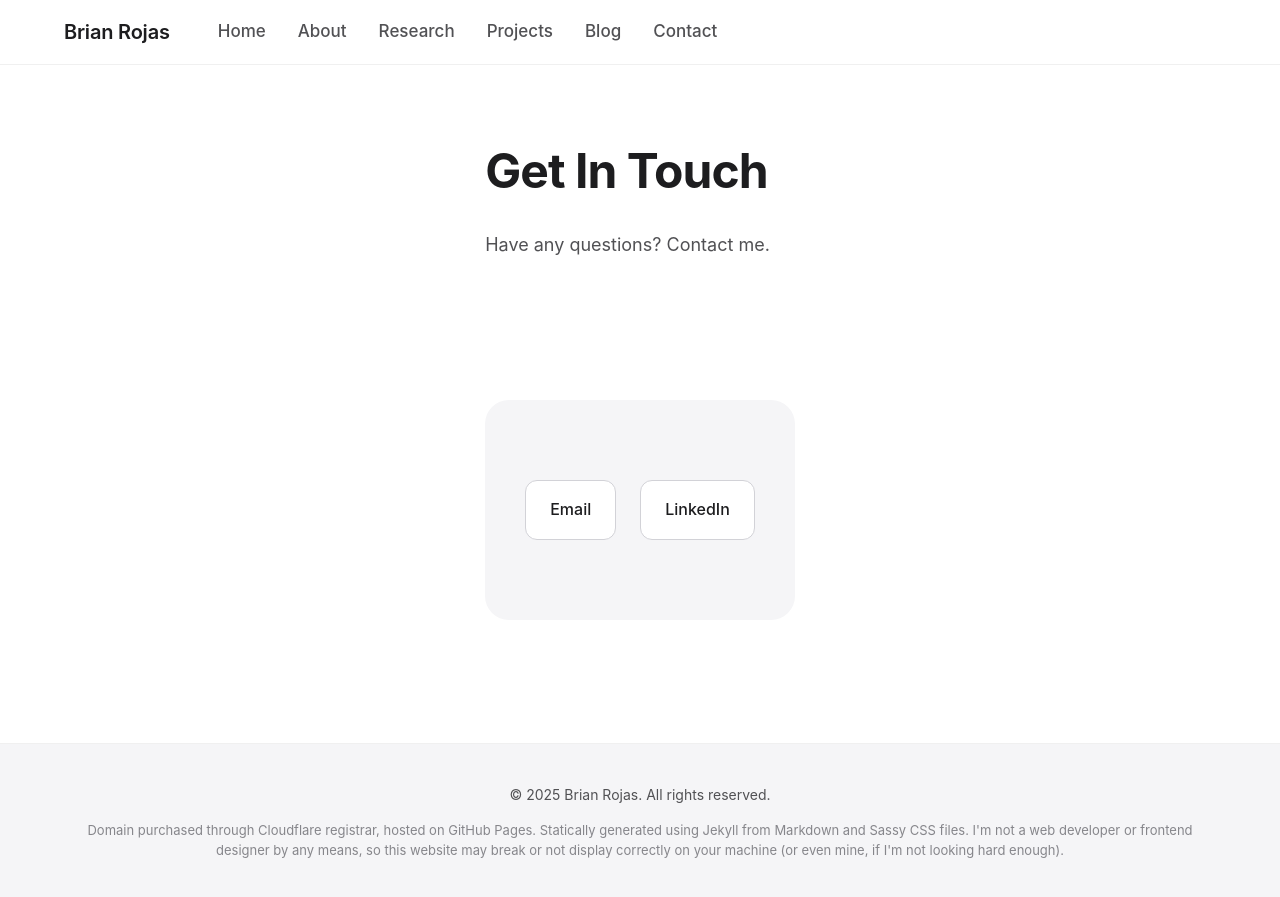
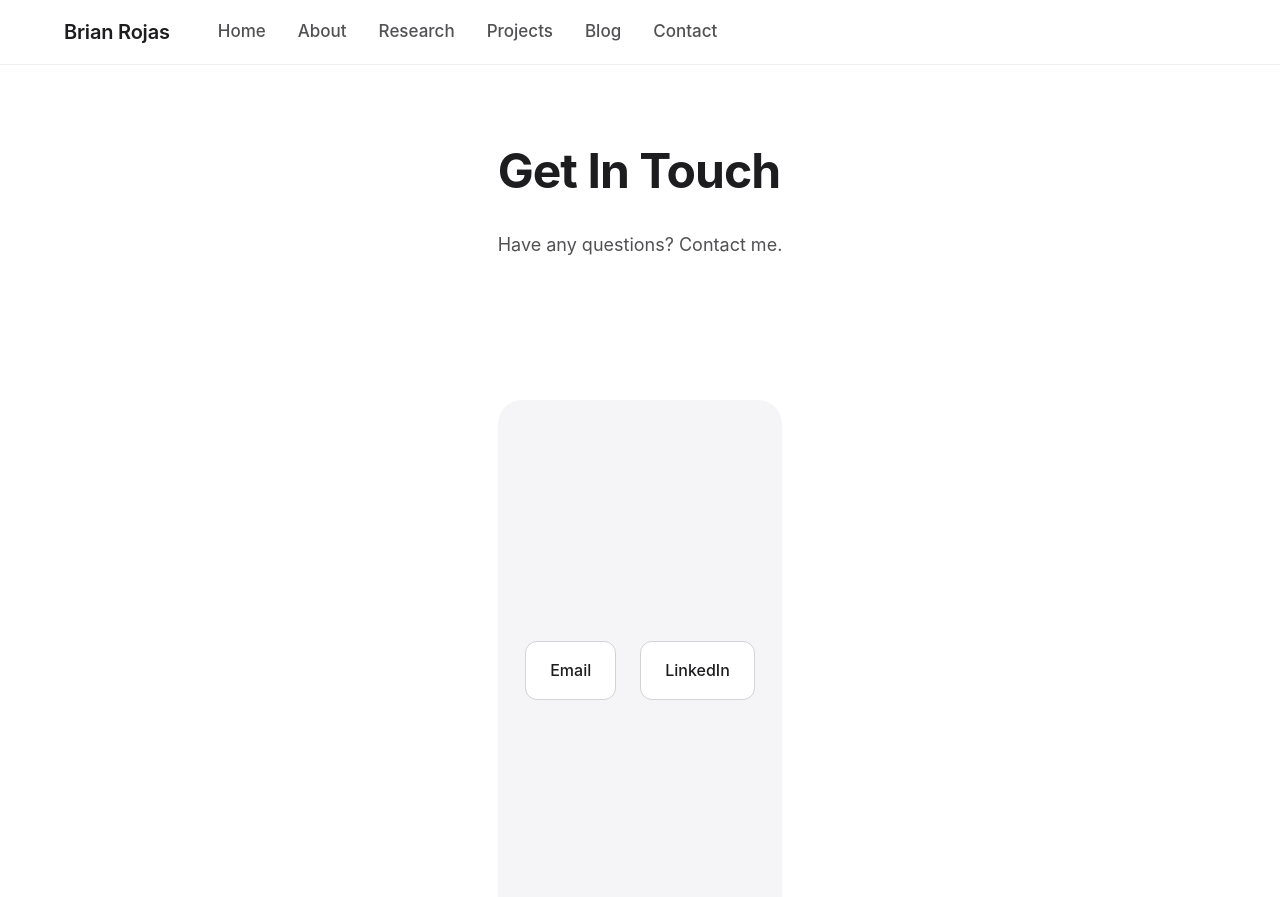
Before and after one commit to brianrojrc/brianrojrc.github.io, a Jekyll site: the page built from contact.md, in a window 1280 px wide and 900 px high. Shown: the top 897 px of the window. Built offline with Jekyll 4.4.1, drawn with Linux system fonts in a browser that asks for light colours.

Commit message:
Update style.scss

```diff
--- a/assets/css/style.scss
+++ b/assets/css/style.scss
@@ -1053,3 +1053,70 @@ footer p:last-child {
         font-size: 16px;
     }
 }
+
+/* Contact page alignment fix - replace existing contact styles */
+.contact-section {
+    display: flex;
+    justify-content: center;
+    align-items: center;
+    min-height: 60vh;
+    margin: 0;
+    padding: 0;
+}
+
+.contact-section h2 {
+    font-size: 32px;
+    font-weight: 700;
+    margin-bottom: 16px;
+    color: var(--text);
+    text-align: center;
+}
+
+.contact-section p {
+    font-size: 18px;
+    color: var(--text-secondary);
+    margin-bottom: 40px;
+    text-align: center;
+}
+
+.contact-links {
+    display: flex;
+    justify-content: center;
+    gap: 24px;
+    flex-wrap: wrap;
+}
+
+.contact-link {
+    display: flex;
+    align-items: center;
+    gap: 12px;
+    padding: 16px 24px;
+    background: var(--bg);
+    border: 1px solid var(--border);
+    border-radius: 12px;
+    text-decoration: none;
+    color: var(--text);
+    font-weight: 500;
+    transition: all 0.2s ease;
+}
+
+.contact-link:hover {
+    transform: translateY(-2px);
+    box-shadow: 0 4px 12px var(--shadow);
+    border-color: var(--accent);
+}
+
+/* Mobile adjustments */
+@media (max-width: 768px) {
+    .contact-section {
+        min-height: 50vh;
+        padding: 40px 20px;
+    }
+
+    .contact-links {
+        flex-direction: column;
+        align-items: center;
+        max-width: 300px;
+        margin: 0 auto;
+    }
+}
```
